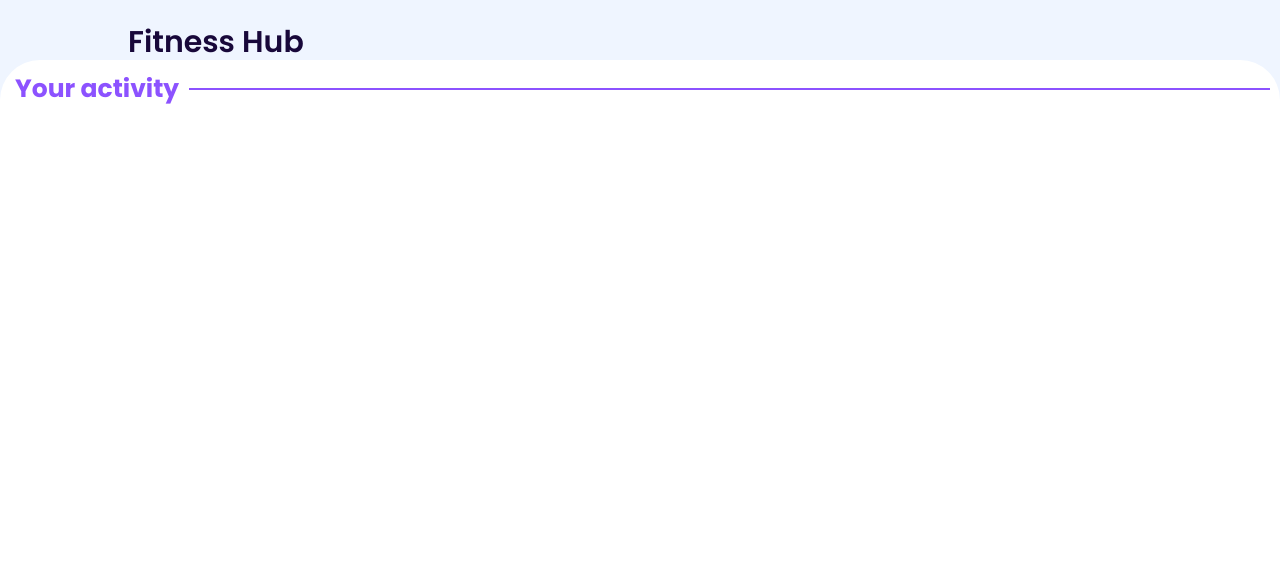
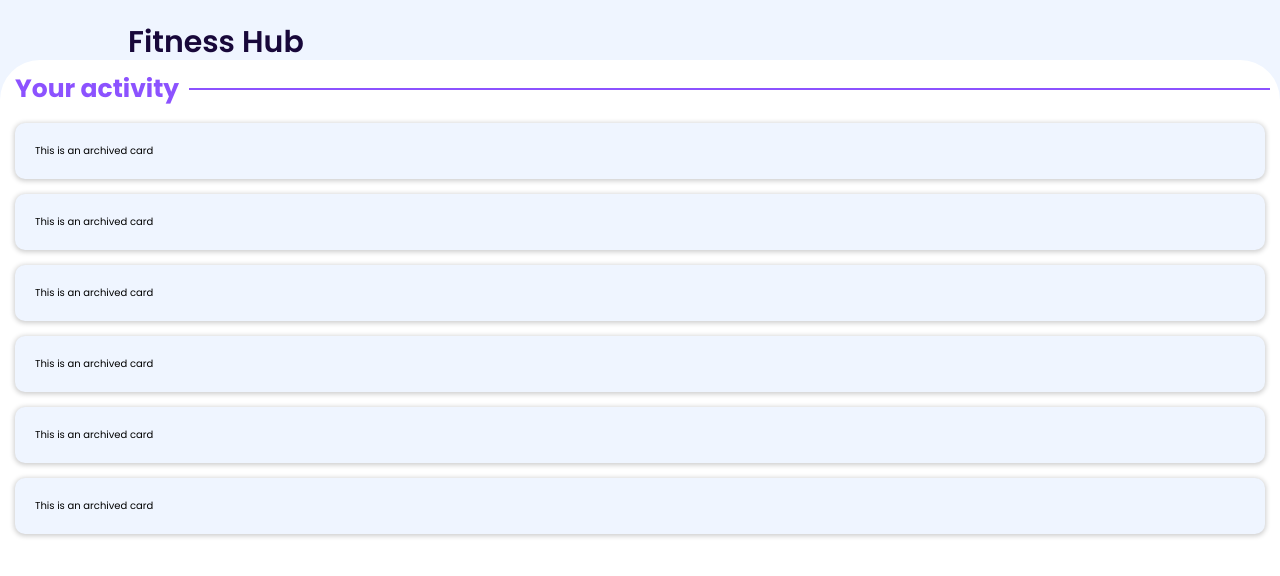
Before and after one commit to vanshp0272/fitness-hub, a React (Create React App) app: page / in a window 1280 px wide. Shown: the top 576 px of the page. Built offline with nearby package versions, Linux system fonts and the light colour scheme.

Commit message:
Create ArchivedProgressCard component

```diff
--- a/src/components/ArchivedDataModal.css
+++ b/src/components/ArchivedDataModal.css
@@ -27,3 +27,7 @@
     height: 2px;
     background-color: var(--main-color);
 }
+
+.modal-archived__card-container {
+    margin: 1rem 1.5rem;
+}
--- a/src/components/ArchivedDataModal.js
+++ b/src/components/ArchivedDataModal.js
@@ -1,13 +1,22 @@
 import React from 'react';
 import './ArchivedDataModal.css';
+import ArchivedProgressCard from './ArchivedProgressCard';
 
 export default function ArchivedDataModal() {
   return (
     <div className="modal-archived">
       <div className="modal-archived__title">
-      <h2>Your activity</h2>
-      <div className="modal-archived__hrule"></div>
-    </div>
+        <h2>Your activity</h2>
+        <div className="modal-archived__hrule"></div>
+      </div>
+      <div className="modal-archived__card-container">
+        <ArchivedProgressCard />
+        <ArchivedProgressCard />
+        <ArchivedProgressCard />
+        <ArchivedProgressCard />
+        <ArchivedProgressCard />
+        <ArchivedProgressCard />
+      </div>
     </div >
   )
 }
--- /dev/null
+++ b/src/components/ArchivedProgressCard.css
@@ -0,0 +1,7 @@
+.archived-card {
+    background-color: var(--light-bg-color);
+    margin: 1.5em 0;
+    padding: 2em;
+    border-radius: 10px;
+    box-shadow: 0 1px 5px 1px rgba(0,0,0,0.2);
+}
--- a/src/components/ArchivedProgressCard.js
+++ b/src/components/ArchivedProgressCard.js
@@ -1,5 +1,10 @@
 import React from 'react';
+import './ArchivedProgressCard.css'
 
 export default function ArchivedProgressCard() {
-  return <div></div>;
+  return (
+    <div className="archived-card">
+      This is an archived card
+    </div>
+  );
 }
```
